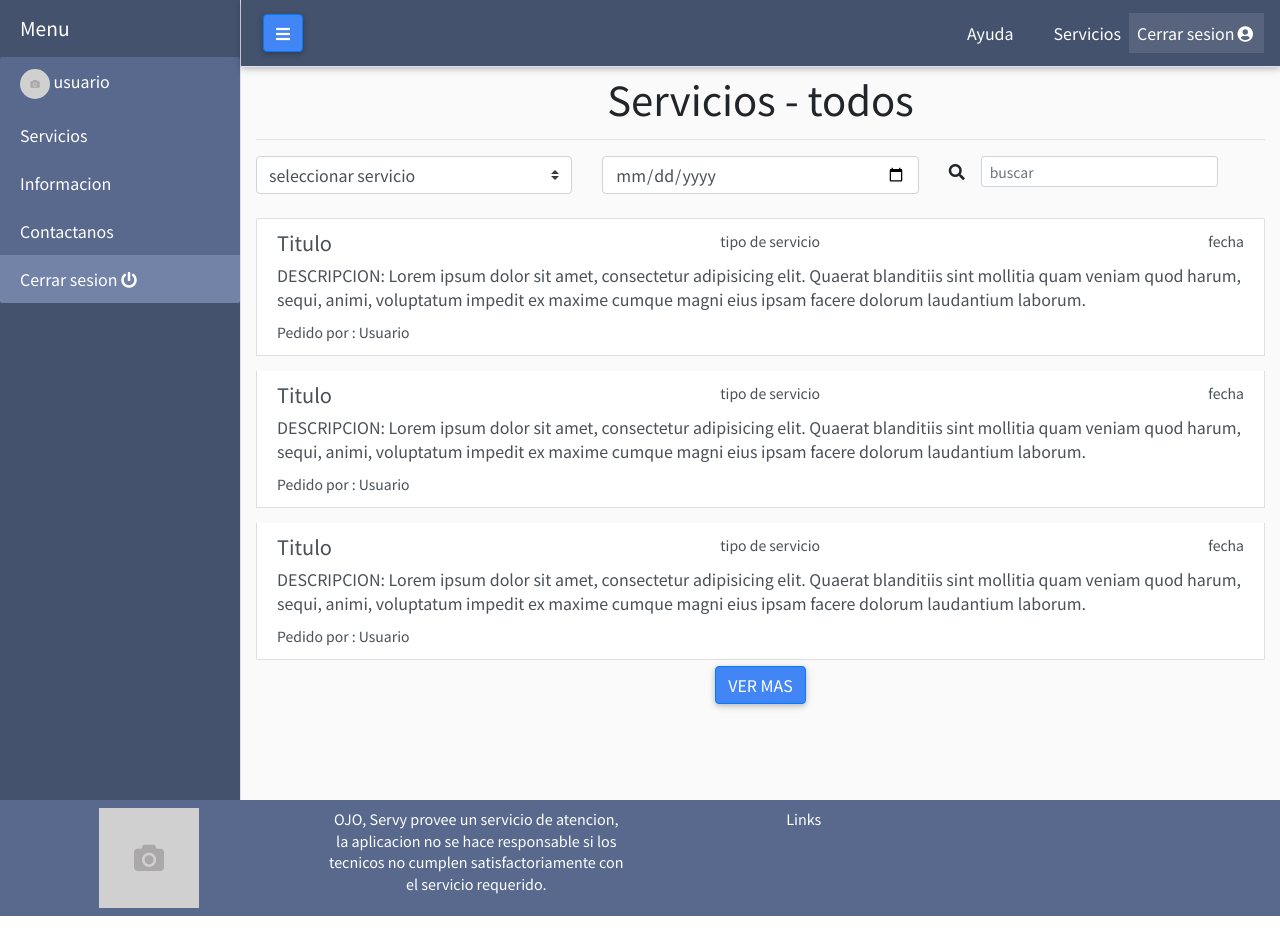
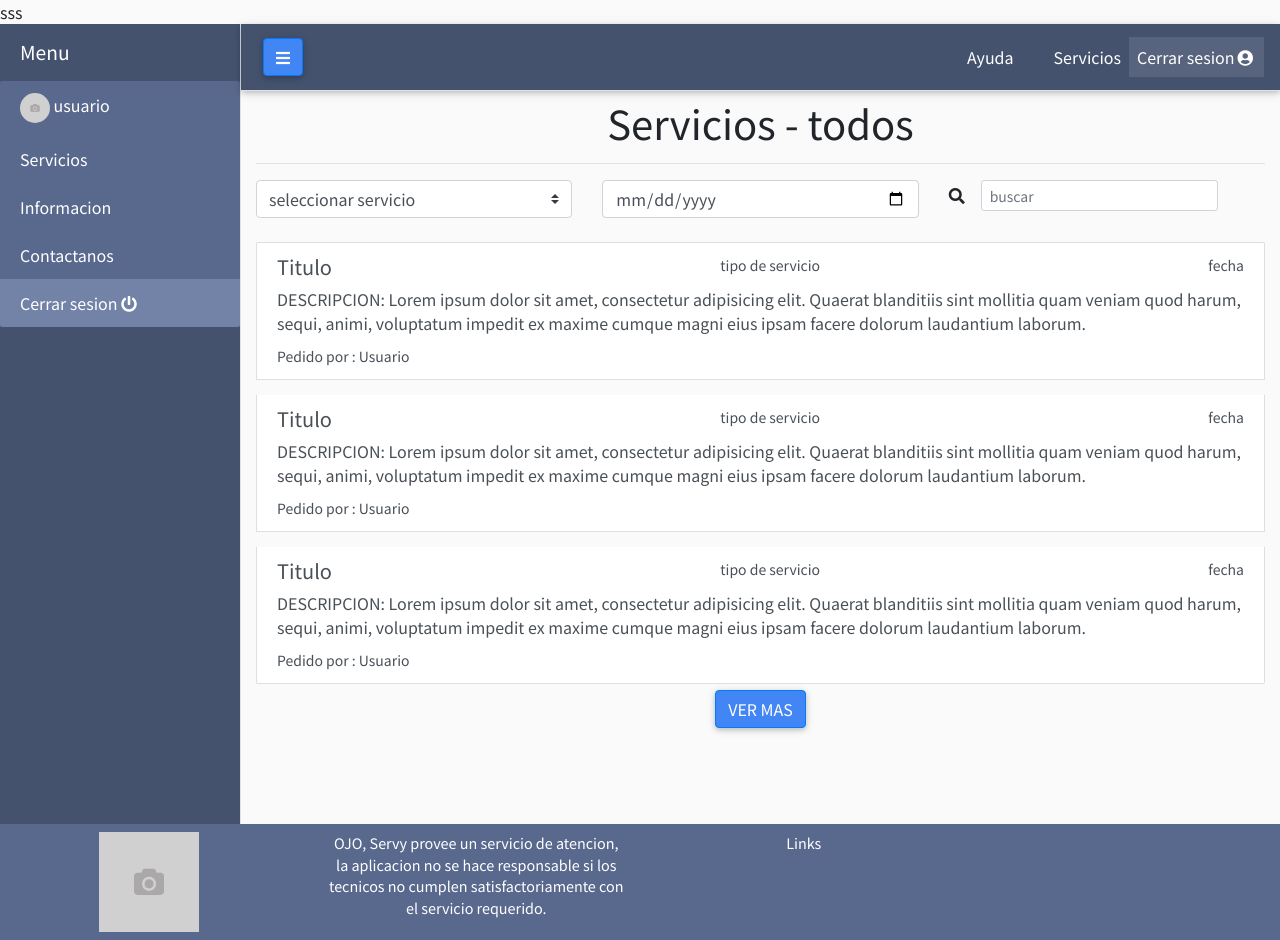
Before and after one commit to ignaciogzfr/Servy, a PHP site: page /vista-servicios.php in a window 1280 px wide. Before the commit the page ends 916 px from the top, so only its background shows below. Run offline with PHP 8.4, Linux system fonts and the light colour scheme; some libraries are stand-ins or nearby versions.

Commit message:
Update vista-servicios.php

```diff
--- a/vista-servicios.php
+++ b/vista-servicios.php
@@ -14,6 +14,7 @@
 <!-- Material Design Bootstrap -->
 <link href="https://cdnjs.cloudflare.com/ajax/libs/mdbootstrap/4.8.3/css/mdb.min.css" rel="stylesheet">
 
+sss
 <!-- Toastr Alerts CSS -->
 <link rel="stylesheet" href="https://cdnjs.cloudflare.com/ajax/libs/toastr.js/latest/toastr.min.css">
 
```
